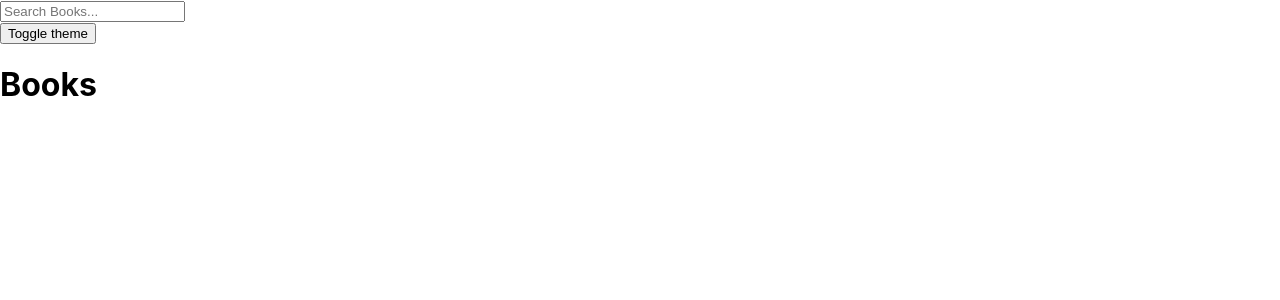
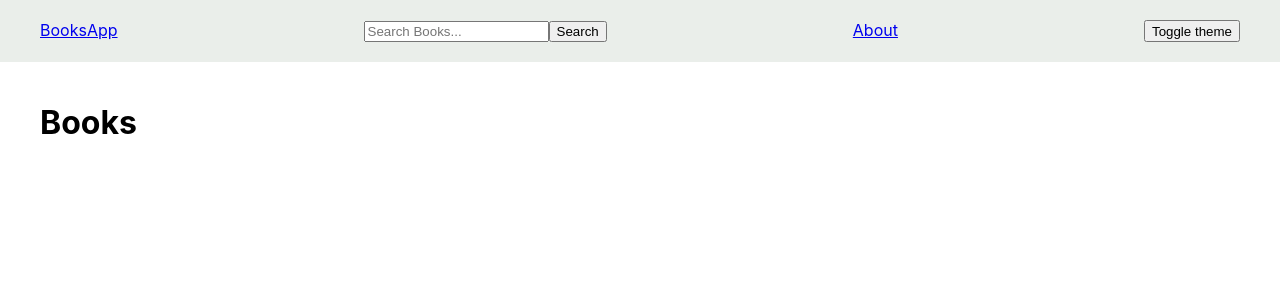
Before and after one commit to HubMarisa/books-app, a React (Create React App) app: page / in a window 1280 px wide. Shown: the top 300 px of the page. Built offline with nearby package versions, Linux system fonts and the light colour scheme.

Commit message:
Header component + SearchContext

```diff
--- a/src/components/App/App.css
+++ b/src/components/App/App.css
@@ -0,0 +1,12 @@
+.app {
+    display: flex;
+    flex-direction: column;
+    justify-content: center;
+
+    gap: 20px;
+}
+
+.container {
+    max-width: 1200px;
+    margin: auto;
+}
--- a/src/components/App/App.js
+++ b/src/components/App/App.js
@@ -5,11 +5,12 @@
 
 import About from '../About/About';
 import BooksList from '../BooksList/BooksList';
-import SearchBar from '../SearchBar/SearchBar';
+
 import BookDetails from '../BooksList/BookDetails/BookDetails';
 import NotFound from '../NotFound/NotFound';
-import { ThemeContext } from '../../context';
-import ThemeToggler from '../ThemeToggler/ThemeToggler';
+import { ThemeContext, SearchContext } from '../../context';
+import Header from '../Header/Header';
+
 
 function App() {
   const [search, setSearch] = useState('');
@@ -21,13 +22,13 @@
 
   return (
     <ThemeContext.Provider value={{ theme, toggleTheme }}>
+      <SearchContext.Provider value={{ search, setSearch }}>
         <Router>
           <div className="app">
-          <SearchBar setSearch={setSearch} />
-          <ThemeToggler />
+            <Header setSearch={setSearch} />
 
             <Routes>
-            <Route path='/' element={<BooksList search={search} />}></Route>
+              <Route path='/' element={<BooksList />}></Route>
               <Route path='/book/:bookId' element={<BookDetails />}></Route>
 
               <Route path='/about' element={<About />}></Route>
@@ -37,6 +38,7 @@
             </Routes>
           </div>
         </Router>
+      </SearchContext.Provider>
     </ThemeContext.Provider>
   );
 }
--- a/src/components/BooksList/BookDetails/BookDetails.js
+++ b/src/components/BooksList/BookDetails/BookDetails.js
@@ -13,11 +13,11 @@
         getBookById(bookId)
             .then((response) => {
                 setBook(response.data);
-                setError(false);
             })
             .catch((error) => {
                 console.error(error);
-                setError(false);
+                setBook({});
+                setError(true);
             });
     }, [bookId]);
 
@@ -31,10 +31,16 @@
 
     return (
         <div className="book">
-            <h1>{book.volumeInfo.title ? book.volumeInfo.title : 'No title'}</h1>
-            <h2>{book.volumeInfo.authors ? book.volumeInfo.authors.join(', ') : 'No authors'}</h2>
-            <div>{book.volumeInfo.description ? parse(book.volumeInfo.description) : 'No description available'}</div>
-            {book.volumeInfo.imageLinks && <img src={book.volumeInfo.imageLinks.thumbnail} alt={book.volumeInfo.title} />}
+            <div className="container">
+                <h1>{book.volumeInfo.title ? book.volumeInfo.title : 'No title'}</h1>
+                <h2>{book.volumeInfo.authors ? book.volumeInfo.authors.join(', ') : 'No authors'}</h2>
+                <div>{book.volumeInfo.description ? parse(book.volumeInfo.description) : 'No description available'}</div>
+                {book.volumeInfo.imageLinks && <img src={book.volumeInfo.imageLinks.thumbnail} alt={book.volumeInfo.title} />}
+
+                {book.volumeInfo.previewLink && (
+                    <a href={book.volumeInfo.previewLink} target='_blank' rel="noreferrer">Preview Book</a>
+                )}
+            </div>
         </div>
     );
 }
--- a/src/components/BooksList/BooksList.js
+++ b/src/components/BooksList/BooksList.js
@@ -1,8 +1,10 @@
-import React, {useEffect, useState} from "react";
+import React, {useContext, useEffect, useState} from "react";
 import { getBooksBySearchTerm } from "../../api/booksApi";
 import { Link } from "react-router-dom";
+import { SearchContext } from "../../context";
 
-function BooksList ({ search }) {
+function BooksList () {
+    const { search } = useContext(SearchContext);
     const [books, setBooks] = useState([]);
 
     useEffect(() => {
@@ -21,6 +23,7 @@
 
     return (
         <div className="books">
+            <div className="container">
                 <h1>Books</h1>
 
                 <ul>
@@ -29,12 +32,10 @@
                             <Link to={`/book/${book.id}`} title={book.volumeInfo.title}>
                                 {book.volumeInfo.title}
                             </Link>
-                        {/* <a title={book.volumeInfo.title} href='#' onClick={() => onSelectBook(book.id)}>
-                            {book.volumeInfo.title}
-                        </a> */}
                         </li>
                     ))}
                 </ul>
+            </div>
         </div>
     );
 }
--- /dev/null
+++ b/src/components/Header/Header.css
@@ -0,0 +1,9 @@
+.header {
+    padding: 20px 0;
+    background-color: #eaeeea;
+}
+
+.navigation {
+    display: flex;
+    justify-content: space-between;
+}
--- /dev/null
+++ b/src/components/Header/Header.js
@@ -0,0 +1,40 @@
+import './Header.css';
+
+import { Link, useNavigate } from 'react-router-dom';
+
+import SearchBar from '../SearchBar/SearchBar';
+import { SearchContext } from '../../context';
+import ThemeToggler from '../ThemeToggler/ThemeToggler';
+import { useContext } from 'react';
+
+
+{/* <SearchBar setSearch={setSearch} />
+<ThemeToggler /> */}
+
+function Header() {
+    const {search, setSearch} = useContext(SearchContext);
+    const navigate = useNavigate();
+
+    const handleSearch = (newSearch) => {
+        setSearch(newSearch);
+        navigate('/');
+    }
+
+    return (
+        <header className='header'>
+            <div className='container'>
+                <nav className='navigation'>
+                    <Link to="/">BooksApp</Link>
+
+                    <SearchBar setSearch={handleSearch} />
+
+                    <Link to="/about">About</Link>
+
+                    <ThemeToggler />
+                </nav>
+            </div>
+        </header>
+    )
+}
+
+export default Header;
--- a/src/components/SearchBar/SearchBar.js
+++ b/src/components/SearchBar/SearchBar.js
@@ -1,4 +1,11 @@
+import { useState } from "react";
+
 function SearchBar({setSearch}) {
+    const [searchValue, setSearchValue] = useState('');
+
+    const handleSearch = () => {
+        setSearch(searchValue);
+    }
 
     return (
         <div className="search">
@@ -6,8 +13,9 @@
                 type="text"
                 placeholder="Search Books..."
                 onChange={(event) =>
-                    setSearch(event.target.value)}
+                    setSearchValue(event.target.value)}
             />
+            <button onClick={handleSearch}>Search</button>
         </div>
     );
 }
--- a/src/context.js
+++ b/src/context.js
@@ -1,3 +1,5 @@
 import React from "react";
 
 export const ThemeContext = React.createContext();
+
+export const SearchContext = React.createContext();
```
Lines whose indentation alone changed are shown as unchanged.
